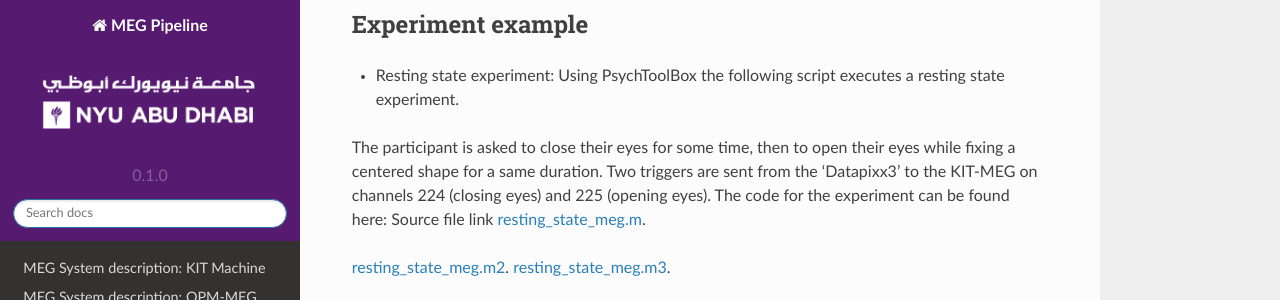
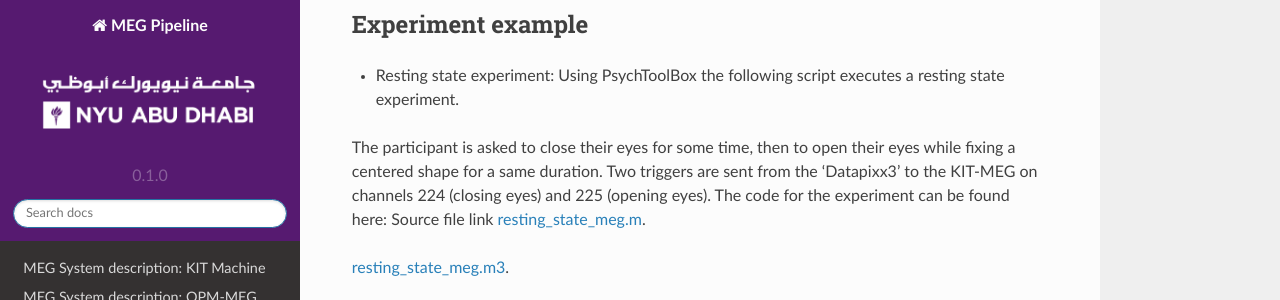
Before and after one commit to hzaatiti-NYU/meg-pipeline, a Sphinx documentation site: the page built from docs/source/experimentdesign.rst, in a window 1280 px wide and 900 px high, scrolled down 520 px, cut to the strip 0-300 px from the top of the window. Built offline with Sphinx 7.4.7 and the Read the Docs theme 2.0.0, drawn with Linux system fonts in a browser that asks for light colours.

```diff
--- a/docs/source/experimentdesign.rst
+++ b/docs/source/experimentdesign.rst
@@ -27,8 +27,8 @@ Two triggers are sent from the 'Datapixx3' to the KIT-MEG on channels 224 (closi
 The code for the experiment can be found here: Source file link
 `resting_state_meg.m <https://github.com/hzaatiti-NYU/meg-pipeline/blob/main/experiments/general/resting_state_meg.m>`_.
 
-`resting_state_meg.m2 <../experiments/general/resting_state_meg.m>`_.
-`resting_state_meg.m3 </experiments/general/resting_state_meg.m>`_.
+
+`resting_state_meg.m3 <meg-pipeline/blob/main/experiments/general/resting_state_meg.m>`_.
 
 .. literalinclude:: ../../experiments/general/resting_state_meg.m
   :language: matlab
```
